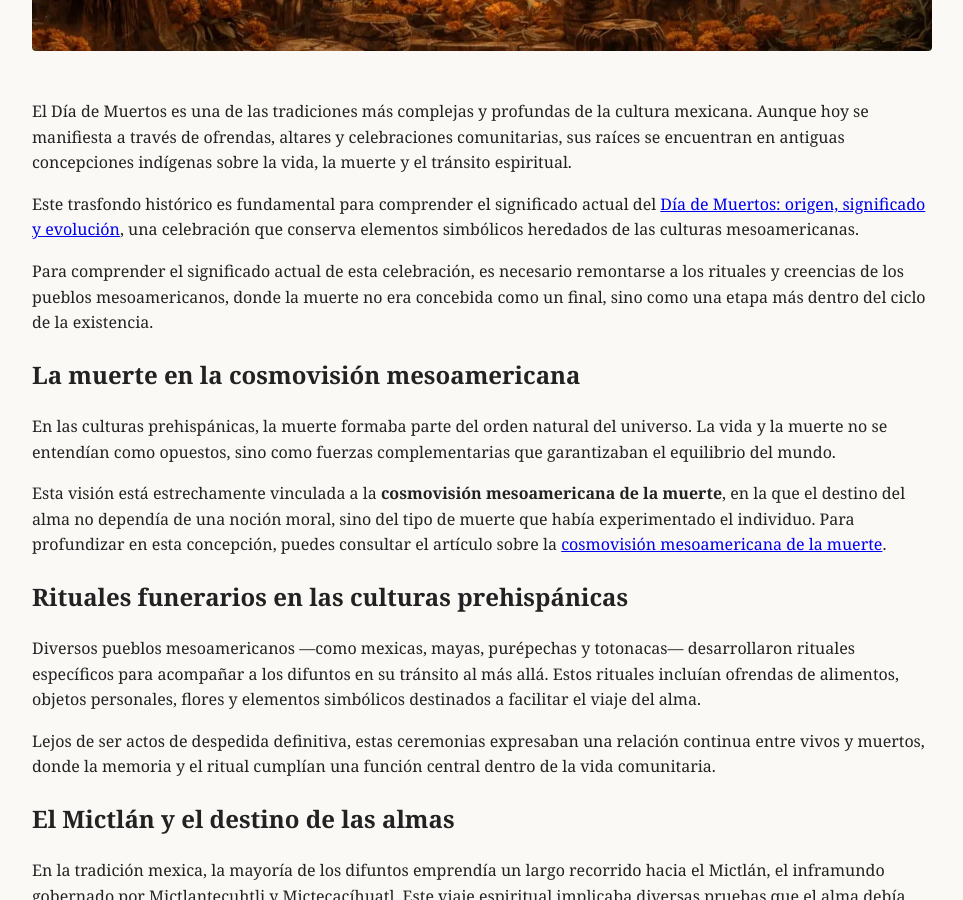
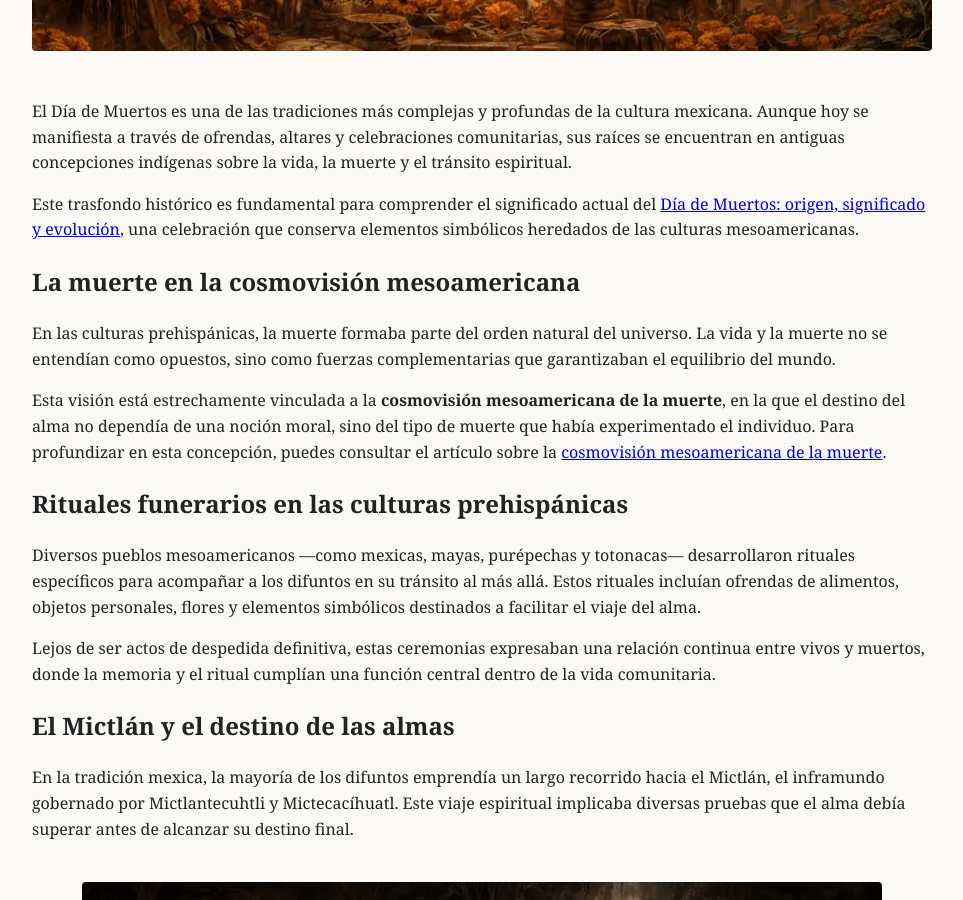
Before and after one commit to elbracamonte/elbracamonte.github.io, a Jekyll site: the page built from _posts/2025-12-24-origenes-prehispanicos-dia-de-muertos.md, in a window 1280 px wide and 900 px high, scrolled down 670 px. Shown: the whole window, without its empty margins (158-1121 px from the left). Built offline with Jekyll 4.4.1, drawn with Linux system fonts in a browser that asks for light colours.

Commit message:
Update 2025-12-24-origenes-prehispanicos-dia-de-muertos.md

```diff
--- a/_posts/2025-12-24-origenes-prehispanicos-dia-de-muertos.md
+++ b/_posts/2025-12-24-origenes-prehispanicos-dia-de-muertos.md
@@ -10,8 +10,6 @@ image_alt: "Representación simbólica de rituales funerarios en la cosmovisión
 El Día de Muertos es una de las tradiciones más complejas y profundas de la cultura mexicana. Aunque hoy se manifiesta a través de ofrendas, altares y celebraciones comunitarias, sus raíces se encuentran en antiguas concepciones indígenas sobre la vida, la muerte y el tránsito espiritual.
 
 Este trasfondo histórico es fundamental para comprender el significado actual del [Día de Muertos: origen, significado y evolución](/tradiciones/dia-de-muertos-origen-significado/), una celebración que conserva elementos simbólicos heredados de las culturas mesoamericanas.
-
-Para comprender el significado actual de esta celebración, es necesario remontarse a los rituales y creencias de los pueblos mesoamericanos, donde la muerte no era concebida como un final, sino como una etapa más dentro del ciclo de la existencia.
 
 ## La muerte en la cosmovisión mesoamericana
 
```
